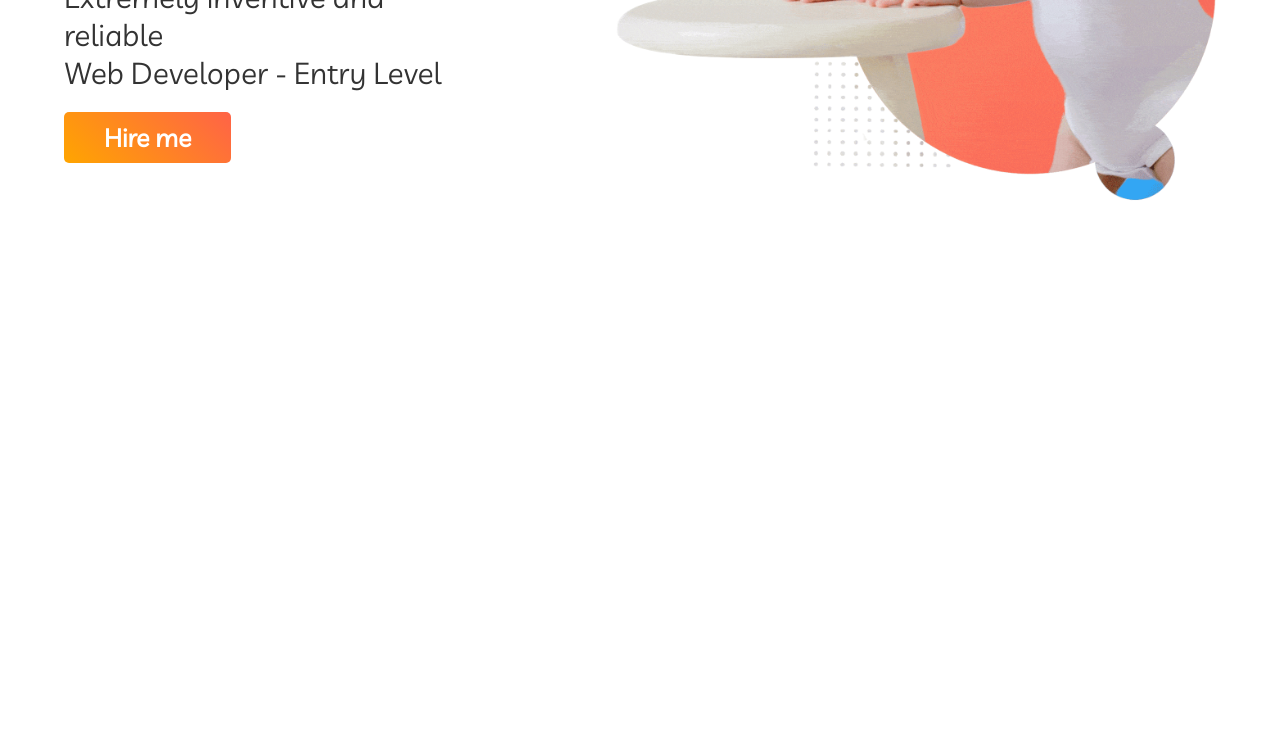
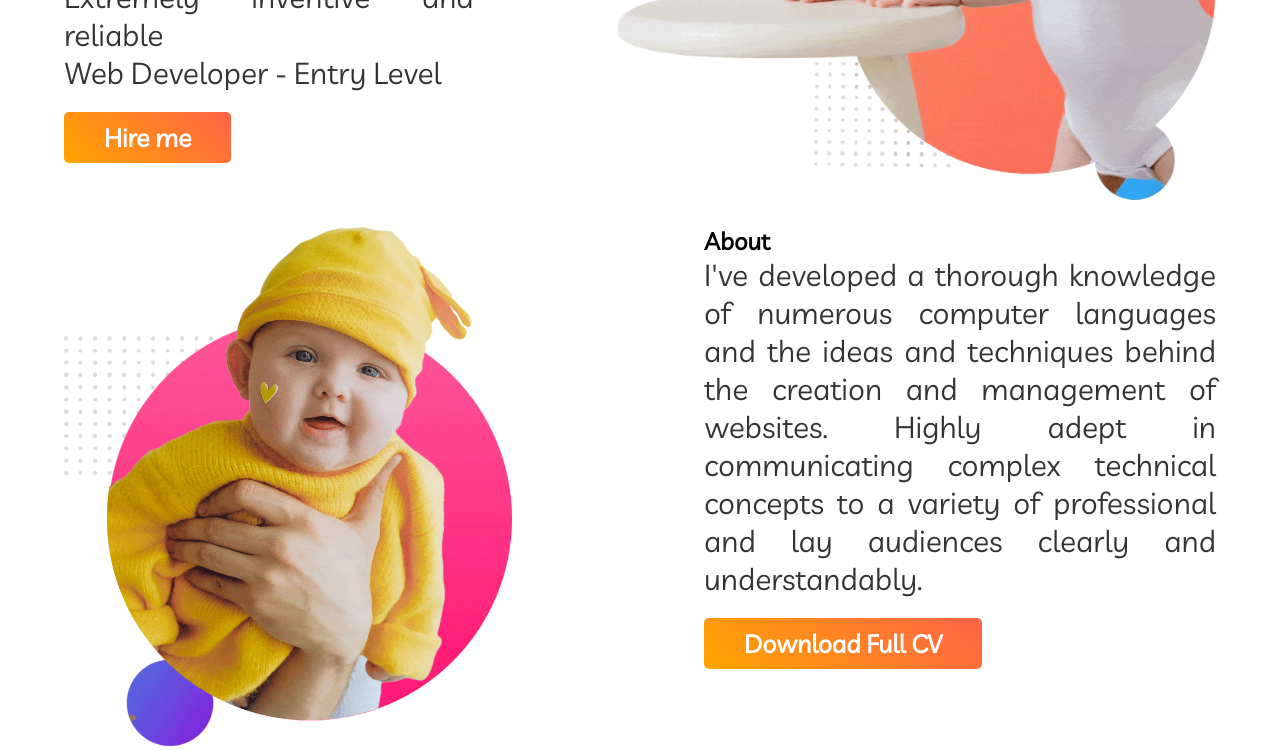
Before and after one commit to bkuddin/first--assignment, a plain HTML site: page index.html in a window 1280 px wide. Shown: the part 407-1157 px from the top of the page. Before the commit the page ends 800 px from the top, so only its background shows below. Drawn offline with Linux system fonts and the light colour scheme.

Commit message:
section 2 completed

```diff
--- a/index.html
+++ b/index.html
@@ -43,6 +43,19 @@
 
     </Section>
 
+    <!--2nd Section-->
+
+    <section class="hello-section" >
+        <div class="half-width-photo"><img src="images/cover-2.gif" alt=""></div>
+
+        <div class="half-width-text">
+            <h2>About</h2>
+            <p>I've developed a thorough knowledge of numerous computer languages and the ideas and techniques behind the creation and management of websites. Highly adept in communicating complex technical concepts to a variety of professional and lay audiences clearly and understandably.</p>
+            <a class="link-button" href="#">Download Full CV</a>
+        </div>
+
+    </section>
+
 
 
 
--- a/style.css
+++ b/style.css
@@ -119,3 +119,20 @@ p{
 .link-button:hover{
     background-image: linear-gradient(45deg, rgb(253, 187, 5), #33A6F3);
 }
+
+/*2nd section*/
+
+.half-width-photo{
+    width: 35%;
+    margin-right: 10%;
+    margin-left: 5%;
+}
+
+.half-width-photo img{
+    width: 100%;
+}
+
+.half-width-text{
+    margin-right: 5%;
+    text-align: justify;
+}
```
